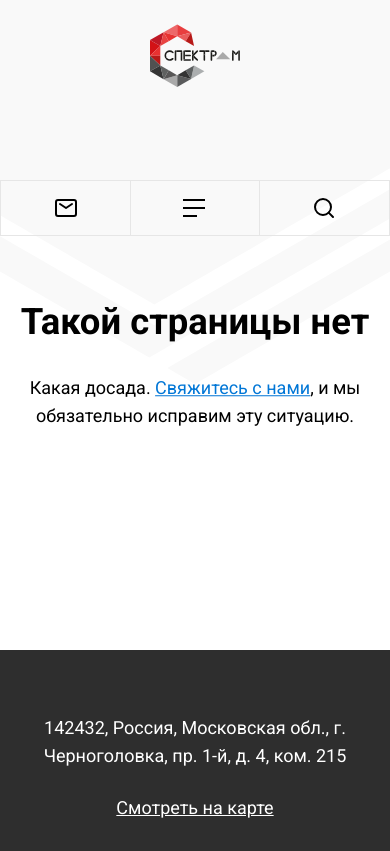
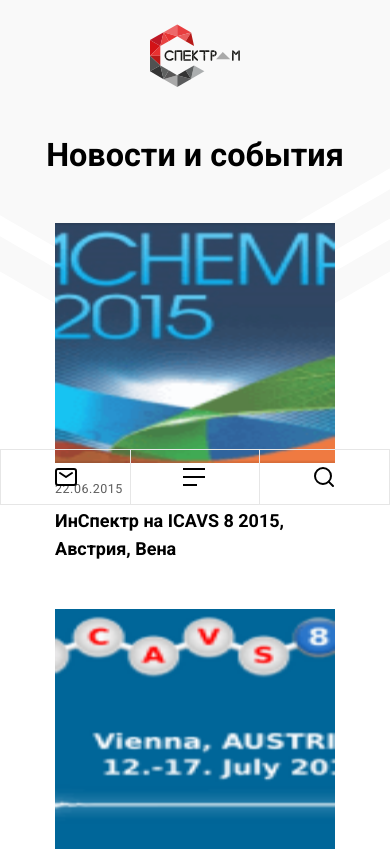
Before and after one commit to Necritto/spectr, a React (Create React App) app: page /news in a window 390 px wide. Before the commit this address led to /404. Shown: the top 851 px of the page. Built offline with nearby package versions, Linux system fonts and the light colour scheme.

Commit message:
Feature: NewsPage component [ref:no-ref]

```diff
--- a/src/App.tsx
+++ b/src/App.tsx
@@ -5,6 +5,7 @@
 import { Layout } from "./hoc/Layout";
 import { AreasPage } from "./pages/AreasPage/AreasPage";
 import { MainPage } from "./pages/MainPage/MainPage";
+import { NewsPage } from "./pages/NewsPage/NewsPage";
 import { NotFound } from "./pages/NotFound/NotFound";
 import { ProductPage } from "./pages/ProductPage/ProductPage";
 import { debounce } from "./utils/helpers/debounce";
@@ -49,6 +50,12 @@
         )}
       />
       <Route
+        path="/news"
+        render={() => (
+          <NewsPage SWAP_HEADING={SWAP_HEADING} windowWidth={windowWidth} />
+        )}
+      />
+      <Route
         path="/404"
         render={() => (
           <NotFound SWAP_HEADING={SWAP_HEADING} windowWidth={windowWidth} />
--- /dev/null
+++ b/src/pages/NewsPage/NewsPage.module.scss
@@ -0,0 +1,91 @@
+.news-page {
+  background: url("../../assets/img/svg/decor_triangles.svg") no-repeat top;
+  background-size: contain;
+  min-height: calc(100vh - 329px);
+
+  h1 {
+    text-align: center;
+    font-weight: bold;
+    font-size: 44.7898px;
+    line-height: 52px;
+    margin: 48px 0 64px 0;
+  }
+}
+
+.container {
+  margin: 0 auto;
+  padding: 0 20px;
+  display: flex;
+  justify-content: center;
+  align-items: center;
+  flex-direction: column;
+}
+
+.news-content {
+  display: flex;
+}
+
+@media (min-width: 1600px) {
+  .container {
+    max-width: 1520px;
+  }
+}
+
+@media (max-width: 1599px) {
+  .container {
+    max-width: 1120px;
+  }
+}
+
+@media (max-width: 980px) {
+  .container {
+    max-width: 90%;
+  }
+
+  .product-logo {
+    display: flex;
+    justify-content: center;
+    align-items: center;
+    position: relative;
+    padding-bottom: 48px;
+
+    .bg {
+      position: absolute;
+      background: url("../../assets/img/svg/header-bg.svg") no-repeat center top;
+      width: 100vw;
+      height: 55vh;
+      z-index: -1;
+      top: 0;
+    }
+
+    img {
+      padding-top: 48px;
+      width: 170px;
+    }
+  }
+
+  .news-page {
+    background: none;
+
+    h1 {
+      font-size: 32.4348px;
+      line-height: 40px;
+      margin-bottom: 48px;
+    }
+  }
+}
+
+@media (max-width: 640px) {
+  .product-logo {
+    img {
+      width: 90px;
+      padding-top: 24px;
+    }
+  }
+
+  .news-page {
+    h1 {
+      margin-top: 0;
+    }
+  }
+}
--- /dev/null
+++ b/src/pages/NewsPage/NewsPage.tsx
@@ -0,0 +1,70 @@
+import React from "react";
+import classes from "./NewsPage.module.scss";
+
+import { ISwapHeading } from "../../App";
+import { Pagination } from "../../components/Pagination/Pagination";
+import { MobileLogo } from "../../components/UI/MobileLogo/MobileLogo";
+
+export const NewsPage = ({
+  SWAP_HEADING,
+  windowWidth,
+}: ISwapHeading): React.ReactElement => {
+  const newsData: Array<{
+    id: number;
+    imgUrl: string;
+    date: string;
+    title: string;
+  }> = [
+    {
+      id: 1,
+      imgUrl: "img/newsImg/img1.png",
+      date: "22.06.2015",
+      title: "ИнСпектр на ICAVS 8 2015, Австрия, Вена",
+    },
+    {
+      id: 2,
+      imgUrl: "img/newsImg/img2.png",
+      date: "19.03.2015",
+      title: "XYZ Раман-система для сканирования порошков",
+    },
+    {
+      id: 3,
+      imgUrl: "img/newsImg/img3.png",
+      date: "01.06.2015",
+      title: "EnSpectr на выставке ACHEMA2015 во Франкфурте на Майне, Германия",
+    },
+    {
+      id: 4,
+      imgUrl: "img/newsImg/img4.png",
+      date: "22.02.2015",
+      title:
+        "Программное обеспечение для определения жидкостей в бутылочной емкости ",
+    },
+    {
+      id: 5,
+      imgUrl: "img/newsImg/img5.png",
+      date: "29.05.2015",
+      title: "Учебный UV-VIS-NIR спектрометр ИнСпектр на конференции ФССО2015",
+    },
+    {
+      id: 6,
+      imgUrl: "img/newsImg/img6.png",
+      date: "05.12.2014",
+      title: "Пассивированные SERS подложки уже в продаже!",
+    },
+  ];
+
+  return (
+    <main className={classes.main}>
+      {windowWidth < SWAP_HEADING && <MobileLogo />}
+      <section className={classes["news-page"]}>
+        <div className={classes.container}>
+          <h1>Новости и события</h1>
+          <div className={classes["news-content"]}>
+            <Pagination data={newsData} isNews />
+          </div>
+        </div>
+      </section>
+    </main>
+  );
+};
```
